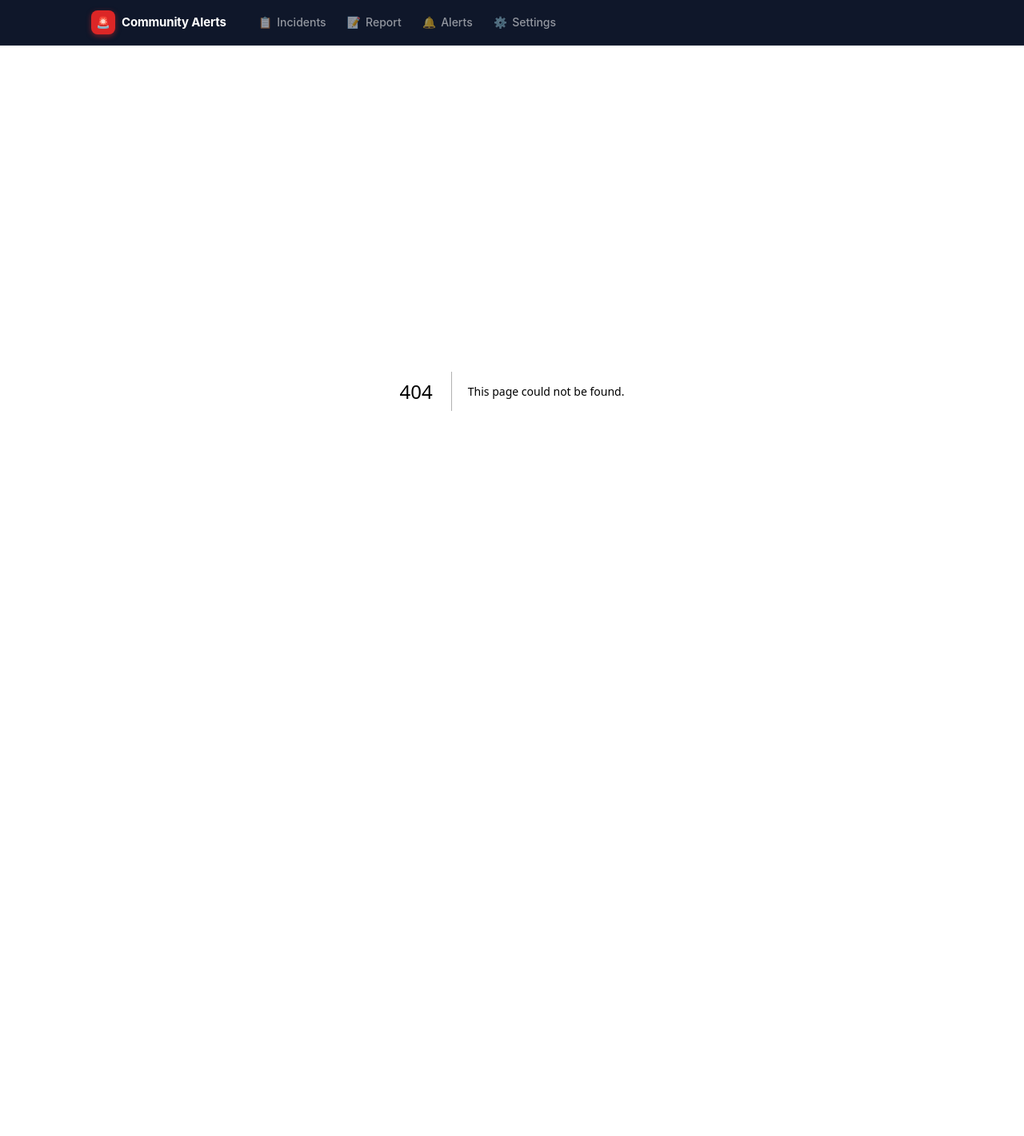
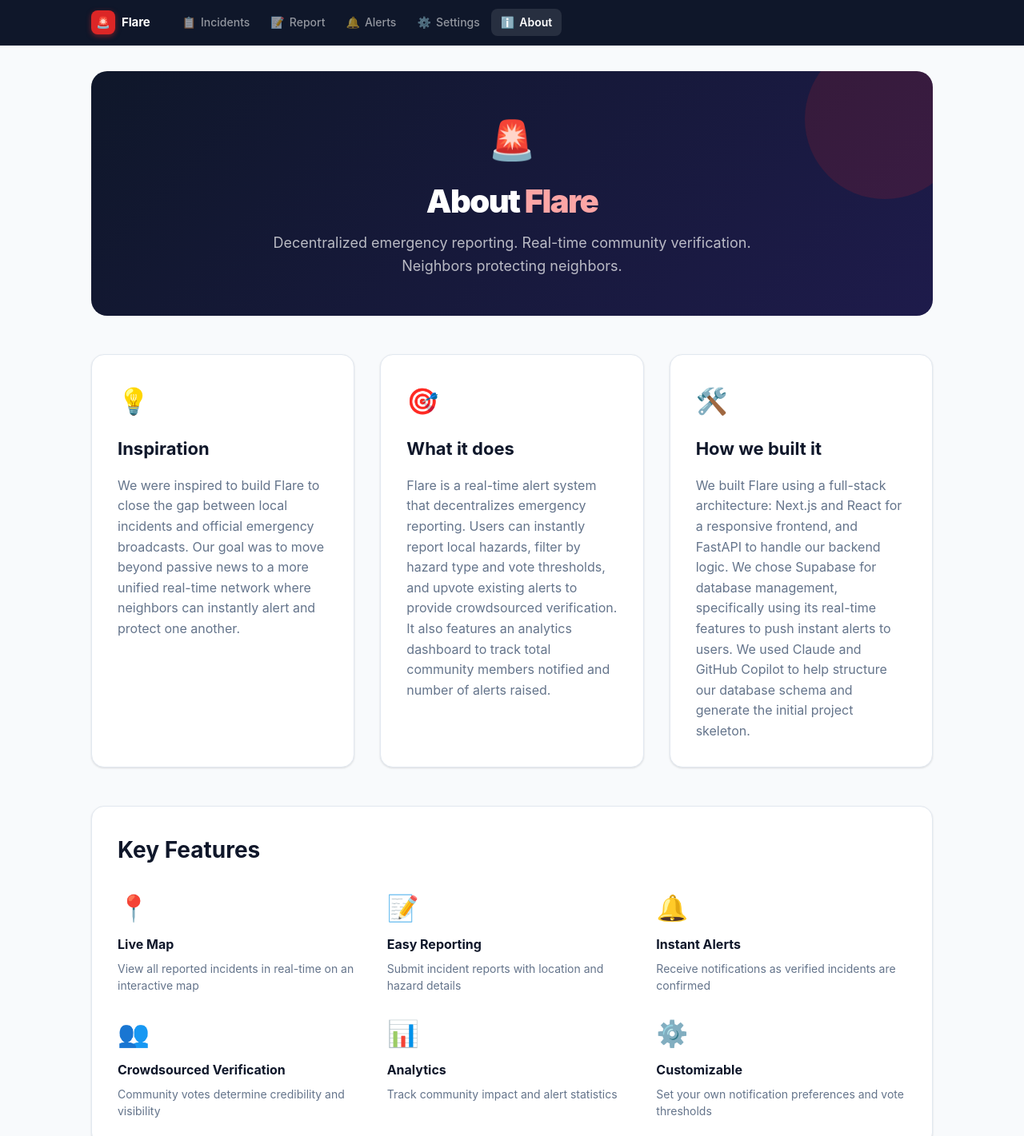
Before and after one commit to nukalasanjana/emergency-response-hack, a Next.js app in the folder frontend/: page /about in a window 1280 px wide. Before the commit this address had no page. Shown: the top 1421 px of the page at 80% size. Before the commit the page ends 921 px from the top, so only its background shows below. Built offline with nearby package versions, Linux system fonts and the light colour scheme.

Commit message:
changed name to flare and added about page

```diff
--- /dev/null
+++ b/frontend/src/app/about/page.tsx
@@ -0,0 +1,191 @@
+"use client";
+
+export default function AboutPage() {
+  const sections = [
+    {
+      title: "Inspiration",
+      icon: "💡",
+      content: "We were inspired to build Flare to close the gap between local incidents and official emergency broadcasts. Our goal was to move beyond passive news to a more unified real-time network where neighbors can instantly alert and protect one another.",
+    },
+    {
+      title: "What it does",
+      icon: "🎯",
+      content: "Flare is a real-time alert system that decentralizes emergency reporting. Users can instantly report local hazards, filter by hazard type and vote thresholds, and upvote existing alerts to provide crowdsourced verification. It also features an analytics dashboard to track total community members notified and number of alerts raised.",
+    },
+    {
+      title: "How we built it",
+      icon: "🛠️",
+      content: "We built Flare using a full-stack architecture: Next.js and React for a responsive frontend, and FastAPI to handle our backend logic. We chose Supabase for database management, specifically using its real-time features to push instant alerts to users. We used Claude and GitHub Copilot to help structure our database schema and generate the initial project skeleton.",
+    },
+  ];
+
+  return (
+    <div>
+      {/* Hero section */}
+      <div style={{
+        background: "linear-gradient(135deg, #0f172a 0%, #1e1b4b 100%)",
+        borderRadius: 20,
+        padding: "3rem 2rem",
+        marginBottom: "3rem",
+        color: "white",
+        position: "relative",
+        overflow: "hidden",
+        textAlign: "center",
+      }}>
+        <div style={{
+          position: "absolute", top: -40, right: -40,
+          width: 200, height: 200,
+          background: "rgba(220,38,38,0.15)",
+          borderRadius: "50%",
+          pointerEvents: "none",
+        }} />
+
+        <div style={{ position: "relative" }}>
+          <div style={{ fontSize: "3rem", marginBottom: "1rem" }}>🚨</div>
+          <h1 style={{ fontSize: "2.5rem", fontWeight: 900, letterSpacing: "-0.04em", lineHeight: 1.1, marginBottom: "1rem" }}>
+            About <span style={{ color: "#fca5a5" }}>Flare</span>
+          </h1>
+          <p style={{ color: "rgba(255,255,255,0.7)", fontSize: "1.125rem", maxWidth: 600, margin: "0 auto" }}>
+            Decentralized emergency reporting. Real-time community verification. Neighbors protecting neighbors.
+          </p>
+        </div>
+      </div>
+
+      {/* Content sections */}
+      <div style={{
+        display: "grid",
+        gridTemplateColumns: "repeat(auto-fit, minmax(300px, 1fr))",
+        gap: "2rem",
+        marginBottom: "3rem",
+      }}>
+        {sections.map((section, i) => (
+          <div key={i} style={{
+            background: "white",
+            borderRadius: 16,
+            padding: "2rem",
+            border: "1.5px solid var(--border)",
+            boxShadow: "var(--shadow-sm)",
+          }}>
+            <div style={{
+              fontSize: "2rem",
+              marginBottom: "1rem",
+            }}>{section.icon}</div>
+            <h2 style={{
+              fontSize: "1.375rem",
+              fontWeight: 700,
+              color: "var(--text)",
+              marginBottom: "1rem",
+            }}>
+              {section.title}
+            </h2>
+            <p style={{
+              color: "var(--text-muted)",
+              fontSize: "1rem",
+              lineHeight: 1.6,
+            }}>
+              {section.content}
+            </p>
+          </div>
+        ))}
+      </div>
+
+      {/* Key features */}
+      <div style={{
+        background: "white",
+        borderRadius: 16,
+        padding: "2rem",
+        border: "1.5px solid var(--border)",
+        boxShadow: "var(--shadow-sm)",
+        marginBottom: "3rem",
+      }}>
+        <h2 style={{
+          fontSize: "1.75rem",
+          fontWeight: 700,
+          color: "var(--text)",
+          marginBottom: "1.5rem",
+        }}>
+          Key Features
+        </h2>
+        <div style={{
+          display: "grid",
+          gridTemplateColumns: "repeat(auto-fit, minmax(250px, 1fr))",
+          gap: "1.5rem",
+        }}>
+          {[
+            { icon: "📍", title: "Live Map", desc: "View all reported incidents in real-time on an interactive map" },
+            { icon: "📝", title: "Easy Reporting", desc: "Submit incident reports with location and hazard details" },
+            { icon: "🔔", title: "Instant Alerts", desc: "Receive notifications as verified incidents are confirmed" },
+            { icon: "👥", title: "Crowdsourced Verification", desc: "Community votes determine credibility and visibility" },
+            { icon: "📊", title: "Analytics", desc: "Track community impact and alert statistics" },
+            { icon: "⚙️", title: "Customizable", desc: "Set your own notification preferences and vote thresholds" },
+          ].map((feature, i) => (
+            <div key={i}>
+              <div style={{ fontSize: "2rem", marginBottom: "0.5rem" }}>{feature.icon}</div>
+              <h3 style={{
+                fontSize: "1rem",
+                fontWeight: 700,
+                color: "var(--text)",
+                marginBottom: "0.375rem",
+              }}>
+                {feature.title}
+              </h3>
+              <p style={{
+                fontSize: "0.875rem",
+                color: "var(--text-muted)",
+                lineHeight: 1.5,
+              }}>
+                {feature.desc}
+              </p>
+            </div>
+          ))}
+        </div>
+      </div>
+
+      {/* CTA */}
+      <div style={{
+        background: "linear-gradient(135deg, #0f172a 0%, #1e1b4b 100%)",
+        borderRadius: 20,
+        padding: "2.5rem 2rem",
+        textAlign: "center",
+        color: "white",
+      }}>
+        <h2 style={{
+          fontSize: "2rem",
+          fontWeight: 700,
+          marginBottom: "1rem",
+        }}>
+          Ready to connect with your community?
+        </h2>
+        <p style={{
+          color: "rgba(255,255,255,0.7)",
+          fontSize: "1rem",
+          marginBottom: "1.5rem",
+        }}>
+          Join Flare today and be part of the emergency response network.
+        </p>
+        <a href="/" style={{
+          display: "inline-block",
+          background: "#dc2626",
+          color: "white",
+          padding: "0.75rem 1.5rem",
+          borderRadius: 8,
+          textDecoration: "none",
+          fontWeight: 600,
+          transition: "all 0.2s",
+          border: "none",
+          cursor: "pointer",
+        }}
+        onMouseEnter={e => {
+          (e.currentTarget as HTMLElement).style.background = "#b91c1c";
+          (e.currentTarget as HTMLElement).style.transform = "translateY(-2px)";
+        }}
+        onMouseLeave={e => {
+          (e.currentTarget as HTMLElement).style.background = "#dc2626";
+          (e.currentTarget as HTMLElement).style.transform = "translateY(0)";
+        }}>
+          Get Started →
+        </a>
+      </div>
+    </div>
+  );
+}
--- a/frontend/src/app/layout.tsx
+++ b/frontend/src/app/layout.tsx
@@ -3,7 +3,7 @@
 import NavBar from "@/components/NavBar";
 
 export const metadata: Metadata = {
-  title: "Community Alerts",
+  title: "Flare",
   description: "Crowdsourced incident reporting and real-time alerts",
 };
 
--- a/frontend/src/app/settings/page.tsx
+++ b/frontend/src/app/settings/page.tsx
@@ -110,7 +110,7 @@
             }}>👤</div>
             <div>
               <p style={{ fontWeight: 700, fontSize: "0.9375rem" }}>Account</p>
-              <p style={{ fontSize: "0.8rem", color: "var(--text-muted)" }}>Sign out of Community Alerts</p>
+              <p style={{ fontSize: "0.8rem", color: "var(--text-muted)" }}>Sign out of Flare</p>
             </div>
           </div>
           <button className="btn btn-danger" onClick={handleLogout}>
--- a/frontend/src/components/AuthGate.tsx
+++ b/frontend/src/components/AuthGate.tsx
@@ -84,7 +84,7 @@
             {isSignUp ? "Create your account" : "Welcome back"}
           </h1>
           <p style={{ color: "var(--text-muted)", marginTop: "0.375rem", fontSize: "0.9rem" }}>
-            {isSignUp ? "Join Community Alerts today" : "Sign in to continue"}
+            {isSignUp ? "Join Flare today" : "Sign in to continue"}
           </p>
         </div>
 
--- a/frontend/src/components/NavBar.tsx
+++ b/frontend/src/components/NavBar.tsx
@@ -8,6 +8,7 @@
   { href: "/report",   label: "Report",   icon: "📝" },
   { href: "/alerts",   label: "Alerts",   icon: "🔔" },
   { href: "/settings", label: "Settings", icon: "⚙️" },
+  { href: "/about",    label: "About",    icon: "ℹ️" },
 ];
 
 export default function NavBar() {
@@ -58,7 +59,7 @@
             fontWeight: 700,
             fontSize: "0.9375rem",
             letterSpacing: "-0.01em",
-          }}>Community Alerts</span>
+          }}>Flare</span>
         </Link>
 
         {/* Nav links */}
```
